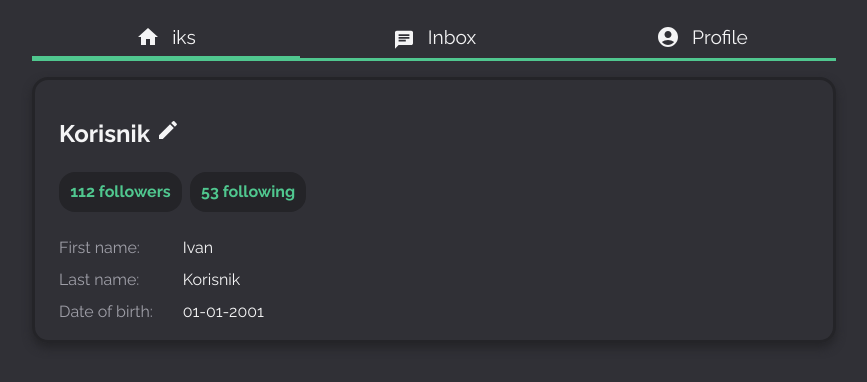
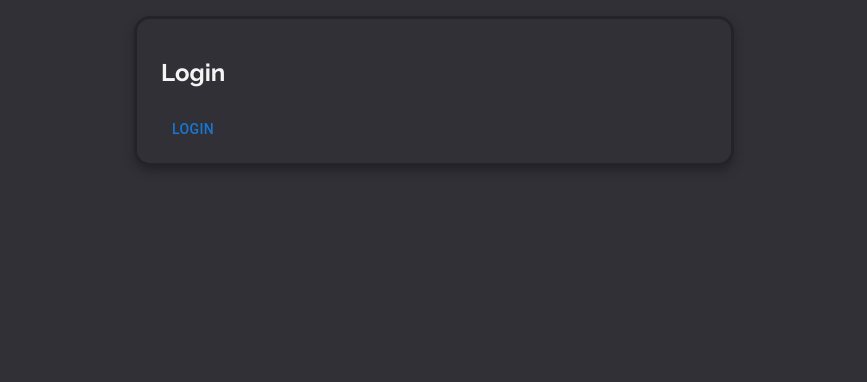
Before and after one commit to Karl255/tvz-piuos-iks, a React (Vite) app in the folder Web/: page /profile in a window 1280 px wide. Shown: the top 382 px of the page, without its empty margins (206-1073 px from the left). Built offline with nearby package versions, Linux system fonts and the light colour scheme.

Commit message:
FE: Commit 1 - upiti work in progress, before Update api.js cherry-pick

```diff
--- a/Web/src/App.jsx
+++ b/Web/src/App.jsx
@@ -1,6 +1,6 @@
 import React, { StrictMode } from 'react';
 import { BrowserRouter } from 'react-router';
-import { Navigation } from './pages/Navigation/Navigation';
+import { Login } from './pages/Auth/Login';
 import { ObjaveContextProvider } from './contexts/ObjaveContextProvider';
 
 import { Container } from '@mui/material';
@@ -11,7 +11,7 @@ function App() {
             <ObjaveContextProvider>
                 <BrowserRouter>
                     <Container maxWidth="md">
-                        <Navigation />
+                        <Login />
                     </Container>
                 </BrowserRouter>
             </ObjaveContextProvider>
--- /dev/null
+++ b/Web/src/pages/Auth/Login.jsx
@@ -0,0 +1,22 @@
+import { Button, Container } from '@mui/material';
+import React, { useState } from 'react';
+import { Navigation } from '../Navigation/Navigation';
+
+export function Login() {
+    const [loggedIn, setLoggedIn] = useState(false);
+    function login() {
+        return setLoggedIn(true);
+    }
+    return (
+        <>
+            {loggedIn ? (
+                <Navigation />
+            ) : (
+                <Container maxWidth="sm" className="section">
+                    <h2>Login</h2>
+                    <Button onClick={() => login()}>Login</Button>
+                </Container>
+            )}
+        </>
+    );
+}
--- a/Web/src/pages/Navigation/Navigation.jsx
+++ b/Web/src/pages/Navigation/Navigation.jsx
@@ -5,7 +5,7 @@ import { Link, Route, Routes } from 'react-router';
 
 import { Home } from '../FrontPage/Home';
 import { Inbox } from '../Inbox/Inbox';
-import { Profile } from '../Profile/Profile';
+import { ProfilePage } from '../Profile/ProfilePage';
 
 import ChatIcon from '@mui/icons-material/Chat';
 import HomeIcon from '@mui/icons-material/Home';
@@ -44,7 +44,7 @@ export function Navigation() {
             <Routes>
                 <Route path="/" element={<Home />} />
                 <Route path="/inbox" element={<Inbox />} />
-                <Route path="/profile" element={<Profile />} />
+                <Route path="/profile" element={<ProfilePage />} />
             </Routes>
         </Container>
     );
--- a/Web/src/pages/Profile/Profile.jsx
+++ /dev/null
@@ -1,33 +0,0 @@
-import React from 'react';
-import { korisnik } from '../../data/korisnik.json';
-import { Container } from '@mui/material';
-
-import EditIcon from '@mui/icons-material/Edit';
-
-import './Profile.css';
-
-export function Profile() {
-    const user = korisnik[0];
-    return (
-        <Container className="section profile">
-            <h2>
-                {user.username} <EditIcon sx={{ cursor: 'pointer' }} />
-            </h2>
-            <div className="followersBar">
-                <div>112 followers</div>
-                <div>53 following</div>
-            </div>
-
-            <div className="userInfo">
-                <div>First name:</div>
-                <div>{user.ime}</div>
-
-                <div>Last name:</div>
-                <div>{user.prezime}</div>
-
-                <div>Date of birth:</div>
-                <div>{user.DatumRod}</div>
-            </div>
-        </Container>
-    );
-}
--- /dev/null
+++ b/Web/src/pages/Profile/ProfilePage.jsx
@@ -0,0 +1,38 @@
+import React, { useState, useEffect } from 'react';
+import { UserInfo } from './UserInfo';
+
+import './Profile.css';
+
+export function ProfilePage() {
+    const [user, setUser] = useState({});
+    async function fetchData() {
+        try {
+            let response = await fetch('http://localhost:8080/api/profile', {
+                method: 'POST',
+                headers: {
+                    'Content-Type': 'application/json',
+                },
+                body: JSON.stringify({ idKorisnik: 1 }),
+            });
+
+            let res = await response.json();
+            setUser(res);
+            console.log(res);
+        } catch (error) {
+            console.error('Error:', error);
+        }
+    }
+
+    useEffect(() => {
+        const fetchDataAsync = async () => {
+            await fetchData();
+        };
+        fetchDataAsync();
+    }, []);
+
+    return (
+        <>
+            <UserInfo user={user} />
+        </>
+    );
+}
--- /dev/null
+++ b/Web/src/pages/Profile/UserInfo.jsx
@@ -0,0 +1,33 @@
+import React from 'react';
+import PropTypes from 'prop-types';
+import { Container } from '@mui/material';
+import EditIcon from '@mui/icons-material/Edit';
+
+export function UserInfo({ user }) {
+    return (
+        <Container className="profile section">
+            <h2>
+                {user.Username} <EditIcon sx={{ cursor: 'pointer' }} />
+            </h2>
+            <div className="followersBar">
+                <div>{user.Followers} followers</div>
+                <div>{user.Following} following</div>
+            </div>
+
+            <div className="userInfo">
+                <div>First name:</div>
+                <div>{user.Name}</div>
+
+                <div>Last name:</div>
+                <div>{user.Surename}</div>
+
+                <div>Date of birth:</div>
+                <div>{user.DateOfBirth}</div>
+            </div>
+        </Container>
+    );
+}
+
+UserInfo.propTypes = {
+    user: PropTypes.object,
+};
```
Also changed, not shown: Web/src/pages/Bar.jsx (deleted, +0 -16 lines), Web/src/pages/Foo.jsx (deleted, +0 -11 lines), 2 other files (tests, documents, lock files or other folders).
